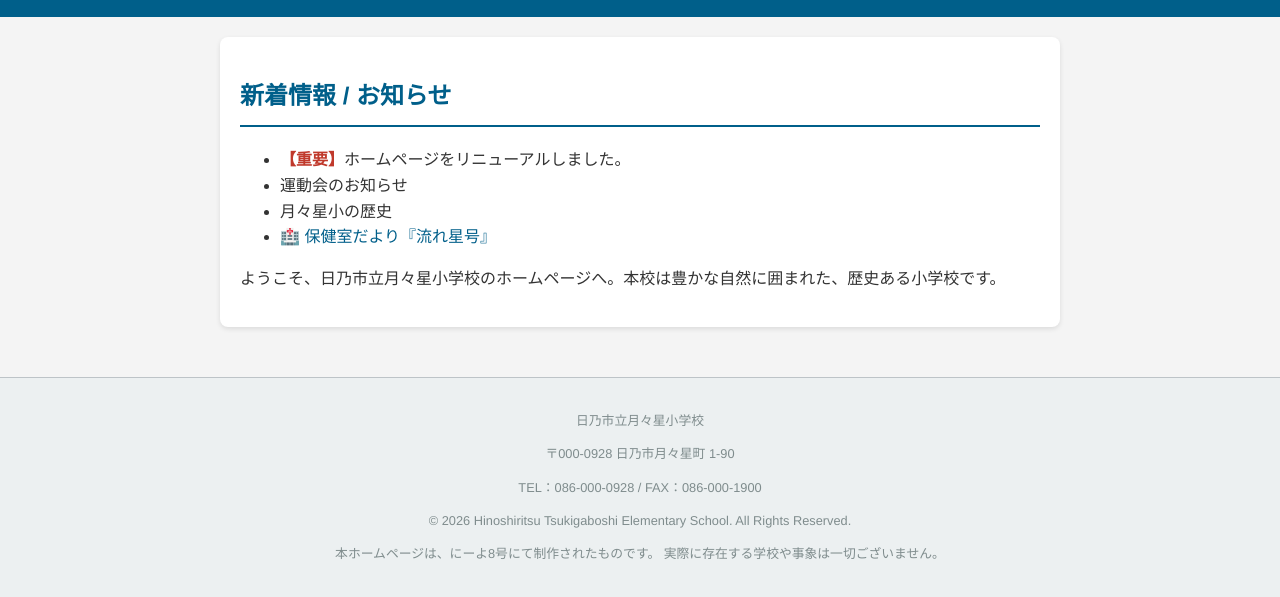
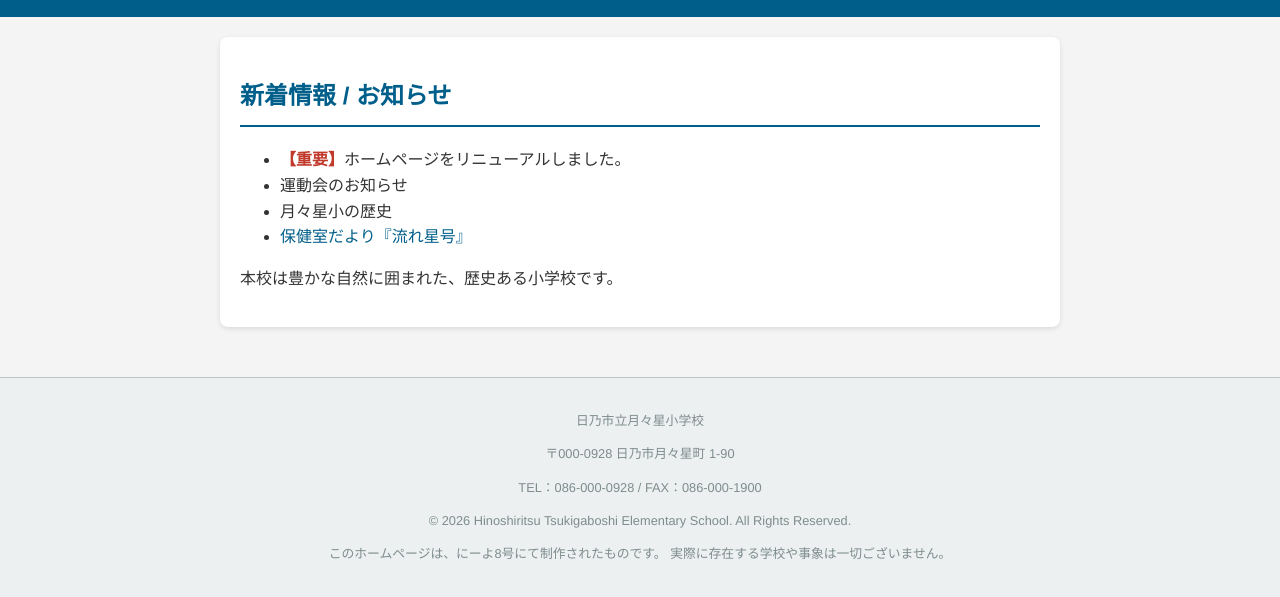
Before and after one commit to 214-1031dotcom/ARG-, a plain HTML site: page index.html in a window 1280 px wide. Shown: the part 942-1539 px from the top of the page. Drawn offline with Linux system fonts and the light colour scheme.

Commit message:
Update index.html

```diff
--- a/index.html
+++ b/index.html
@@ -70,9 +70,9 @@
         <li>運動会のお知らせ</li>
         <li>月々星小の歴史</li>
         <!-- ★ここに保健室のおたよりへのリンクを追加したよ！ -->
-        <li>🏥 <a href="nurse.html">保健室だより『流れ星号』</a></li>
+        <li> <a href="nurse.html">保健室だより『流れ星号』</a></li>
     </ul>
-    <p>ようこそ、日乃市立月々星小学校のホームページへ。本校は豊かな自然に囲まれた、歴史ある小学校です。</p>
+    <p>本校は豊かな自然に囲まれた、歴史ある小学校です。</p>
 </div>
 
 <footer style="margin-top: 50px; padding: 20px; background-color: #ecf0f1; border-top: 1px solid #bdc3c7; text-align: center; font-size: 0.8em; color: #7f8c8d;">
@@ -80,7 +80,7 @@
     <p>〒000-0928 日乃市月々星町 1-90</p>
     <p>TEL：086-000-0928 / FAX：086-000-1900</p>
     <p>© 2026 Hinoshiritsu Tsukigaboshi Elementary School. All Rights Reserved.</p>
-    <p>本ホームページは、にーよ8号にて制作されたものです。
+    <p>このホームページは、にーよ8号にて制作されたものです。
         実際に存在する学校や事象は一切ございません。</p>
 </footer>
 
```
